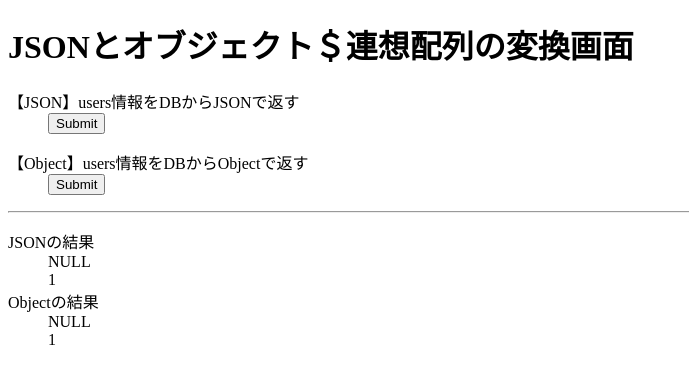
After one commit to naka-no-mura/php_practice_mail, a PHP site: page /jsonObject.php in a window 1280 px wide. The commit adds this page. Shown: the top 384 px of the page, without its empty margins (0-689 px from the left). Run offline with PHP 8.4, Linux system fonts and the light colour scheme; data that the repository does not hold is empty.

Commit message:
json_encode_&_json_decode

```diff
--- a/index.php
+++ b/index.php
@@ -22,7 +22,9 @@ session_start();
     </header>
     <body>
       <a href="login.php">ログイン画面へ</a><br>
-      <a href="signUp.php">新規登録画面へ</a>
+      <a href="signUp.php">新規登録画面へ</a><br>
+      <a href="mailform.php">メール送信画面へ</a><br>
+      <a href="jsonObject.php">JSONとオブジェクト＄連想配列の変換画面へ</a>
     </body>
   </main>
 </body>
--- /dev/null
+++ b/jsonObject.php
@@ -0,0 +1,63 @@
+<?php
+
+session_start();
+require_once('dbconnect.php');
+
+$json_btn = (string)filter_input(INPUT_POST, 'json_btn');
+$object_btn = (string)filter_input(INPUT_POST, 'object_btn');
+
+if ($json_btn) {
+  $stmt = $pdo->query('SELECT * FROM users');
+  $stmt->execute();
+  $json = $stmt->fetchAll();
+  $json = json_encode($json);
+}
+
+if ($object_btn) {
+  $stmt = $pdo->query('SELECT * FROM users');
+  $stmt->execute();
+  $object = $stmt->fetchAll();
+  $object = json_encode($object);
+  $object = json_decode($object);
+}
+
+?>
+<!DOCTYPE html>
+<html lang="ja">
+<head>
+  <meta charset="UTF-8">
+  <meta http-equiv="X-UA-Compatible" content="IE=edge">
+  <meta name="viewport" content="width=device-width, initial-scale=1.0">
+  <title>JSONとオブジェクト＄連想配列の変換画面</title>
+</head>
+<body>
+  <header>
+    <h1>JSONとオブジェクト＄連想配列の変換画面</h1>
+  </header>
+  <main>
+    <form action="" method="post">
+      <input type="hidden" name="json_btn" value="json_btn">
+      <dl>
+        <dt>【JSON】users情報をDBからJSONで返す</dt>
+        <dd><input type="submit"></dd>
+      </dl>
+    </form>
+    <form action="" method="post">
+      <input type="hidden" name="object_btn" value="object_btn">
+      <dl>
+        <dt>【Object】users情報をDBからObjectで返す</dt>
+        <dd><input type="submit"></dd>
+      </dl>
+    </form>
+    <hr>
+    <dl>
+      <dt>JSONの結果</dt>
+      <dd><?= var_dump($json) ?></dd>
+      <dd><?= print_r($json) ?></dd>
+      <dt>Objectの結果</dt>
+      <dd><?= var_dump($object) ?></dd>
+      <dd><?= print_r($object) ?></dd>
+    </dl>
+  </main>
+</body>
+</html>
```
